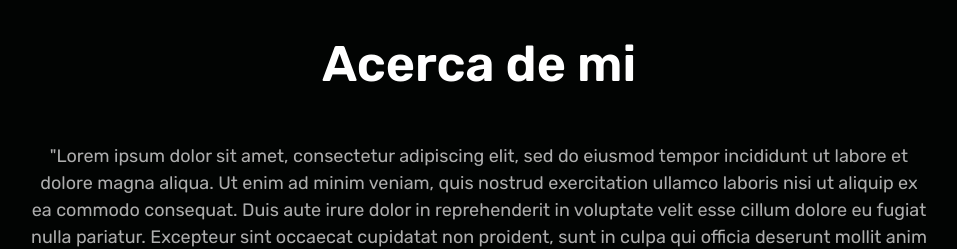
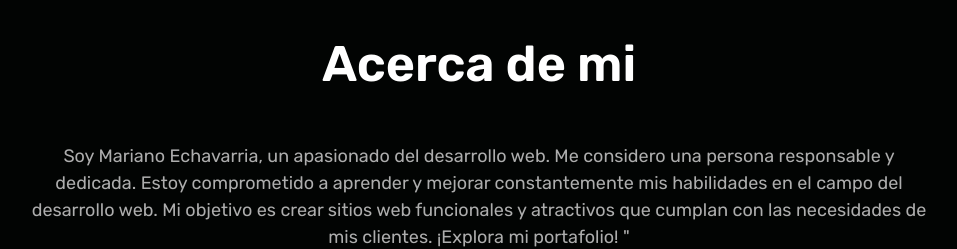
Before and after one commit to codevarsn/portafolio1, a plain HTML site: page index.html in a window 1280 px wide. Shown: the part 703-952 px from the top of the page, without its empty margins (161-1118 px from the left). Drawn offline with Linux system fonts and the light colour scheme.

Commit message:
Update index.html

```diff
--- a/index.html
+++ b/index.html
@@ -44,16 +44,11 @@
         </section>
         <section>
             <h2>Acerca de mi</h2>
-            <p class="about">"Lorem ipsum dolor sit amet, consectetur adipiscing elit, sed do eiusmod tempor incididunt
-                ut labore et
-                dolore
-                magna aliqua. Ut enim ad minim veniam, quis nostrud exercitation ullamco laboris nisi ut aliquip ex ea
-                commodo
-                consequat. Duis aute irure dolor in reprehenderit in voluptate velit esse cillum dolore eu fugiat nulla
-                pariatur. Excepteur sint occaecat cupidatat non proident, sunt in culpa qui officia deserunt mollit anim
-                id
-                est
-                laborum."</p>
+            <p class="about">Soy Mariano Echavarria, un apasionado del desarrollo web. Me considero una persona responsable y dedicada.
+                Estoy comprometido a aprender y mejorar constantemente mis habilidades en el campo del desarrollo web.
+                Mi objetivo es crear sitios web funcionales y atractivos que cumplan con las necesidades de mis clientes.
+                ¡Explora mi portafolio!
+               "</p>
         </section>
         <section>
             <h2>Mis habilidades</h2>
```
